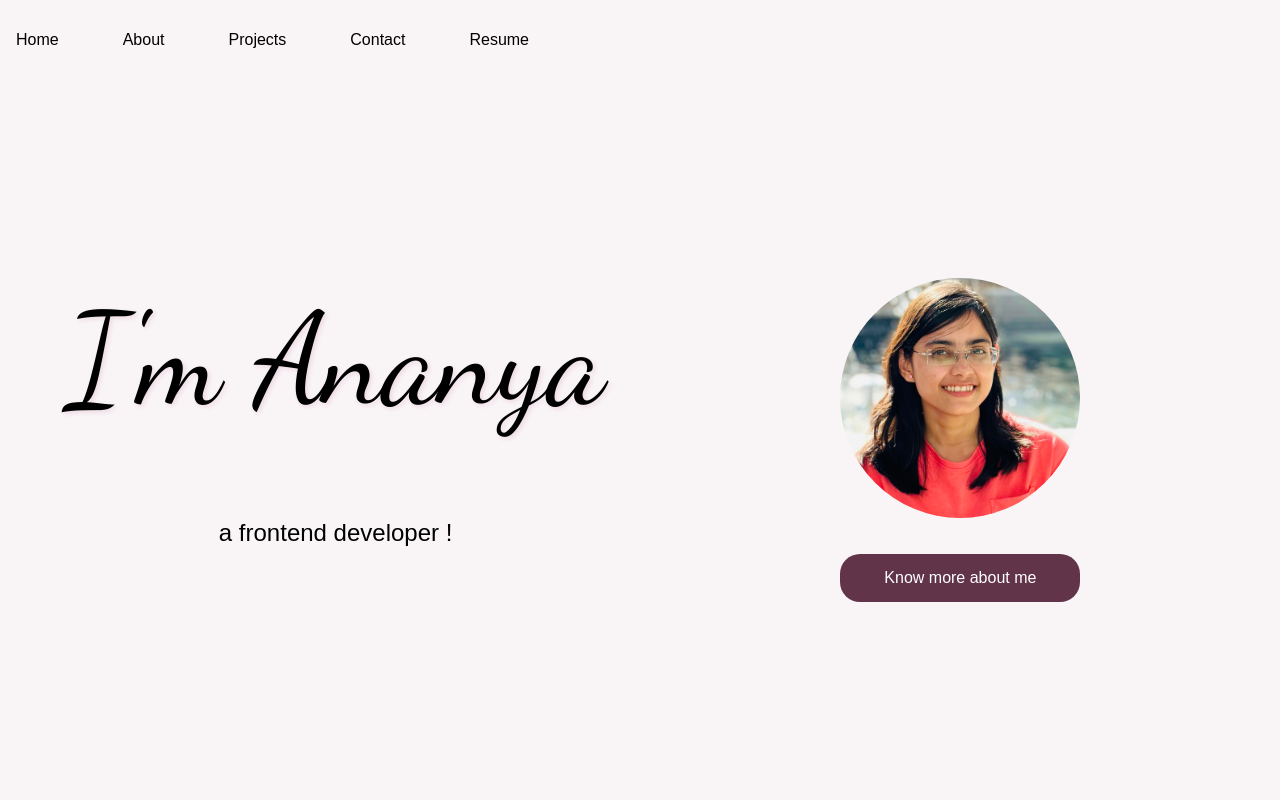
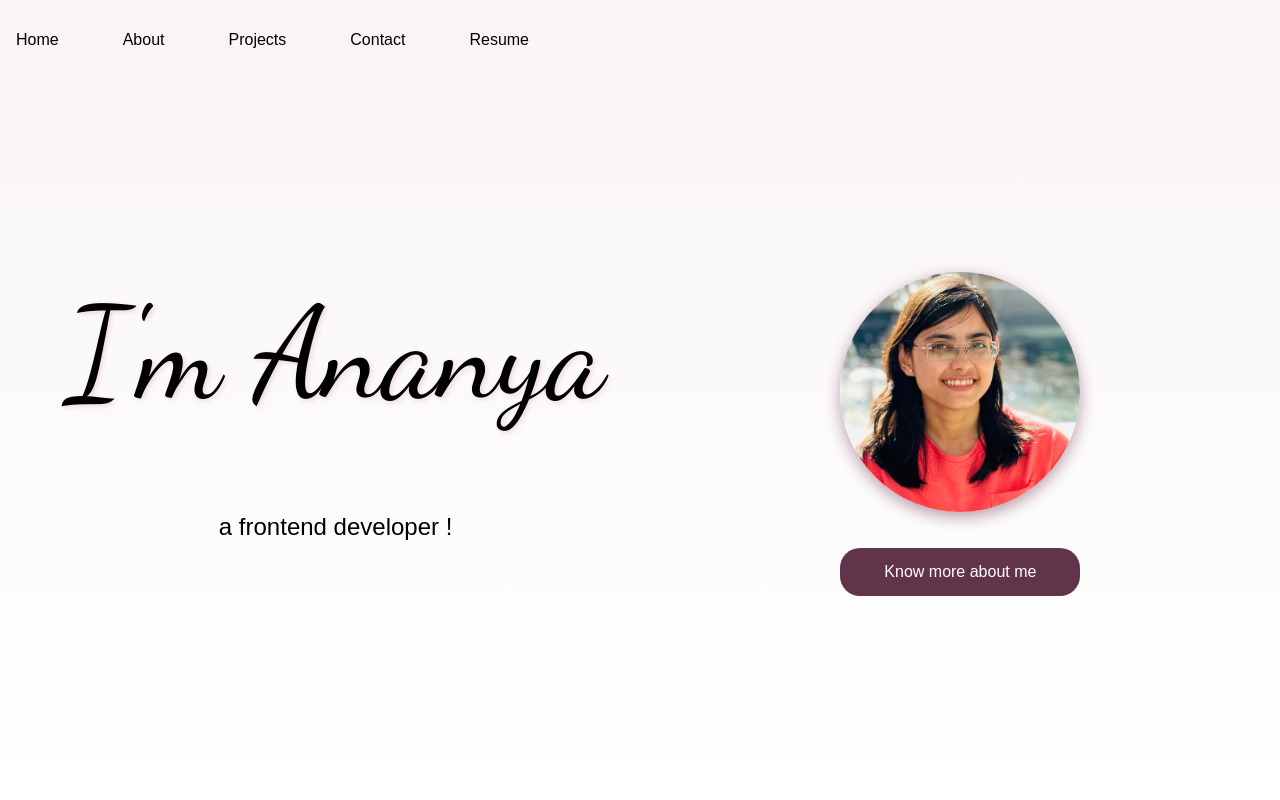
Before and after one commit to ananya-ghoshal/portfolio_website, a React (Vite) app: page / in a window 1280 px wide. Shown: the top 800 px of the page. Built offline with nearby package versions, Linux system fonts and the light colour scheme; the HTML template or start-up script is replaced by a standard one.

Commit message:
added animation

```diff
--- a/src/styles/ContactMe.css
+++ b/src/styles/ContactMe.css
@@ -21,7 +21,6 @@
   height: 1.5rem;
   width: 1.5rem;
   padding: 0.5rem;
-  margin: auto;
 }
 .icons > a > img:hover {
   transform: rotate(360deg);
--- a/src/styles/HomePage.css
+++ b/src/styles/HomePage.css
@@ -1,9 +1,23 @@
+@keyframes float {
+  0% {
+    box-shadow: 0 5px 15px 0px #ebcfdd;
+    transform: translatey(0px);
+  }
+  50% {
+    box-shadow: 0 25px 15px 0px #fbb9d9;
+    transform: translatey(-20px);
+  }
+  100% {
+    box-shadow: 0 5px 15px 0px #ebcfdd;
+    transform: translatey(0px);
+  }
+}
 .homepage {
   display: grid;
   grid-template-columns: 2fr 2fr;
   gap: 0.1rem;
-  height: 90vh;
-  background-color: #f9f5f7;
+  height: 88.5vh;
+  background-image: linear-gradient(to bottom, #f9f5f7, white);
 }
 .homepage__left {
   grid-column: 1/2;
@@ -35,6 +49,9 @@
   border-radius: 50%;
   height: 15rem;
   width: 15rem;
+  box-shadow: 0 5px 15px 0px #b79ca9;
+  transform: translatey(0px);
+  animation: float 3s ease-in-out;
 }
 .button__about {
   height: 3rem;
```
